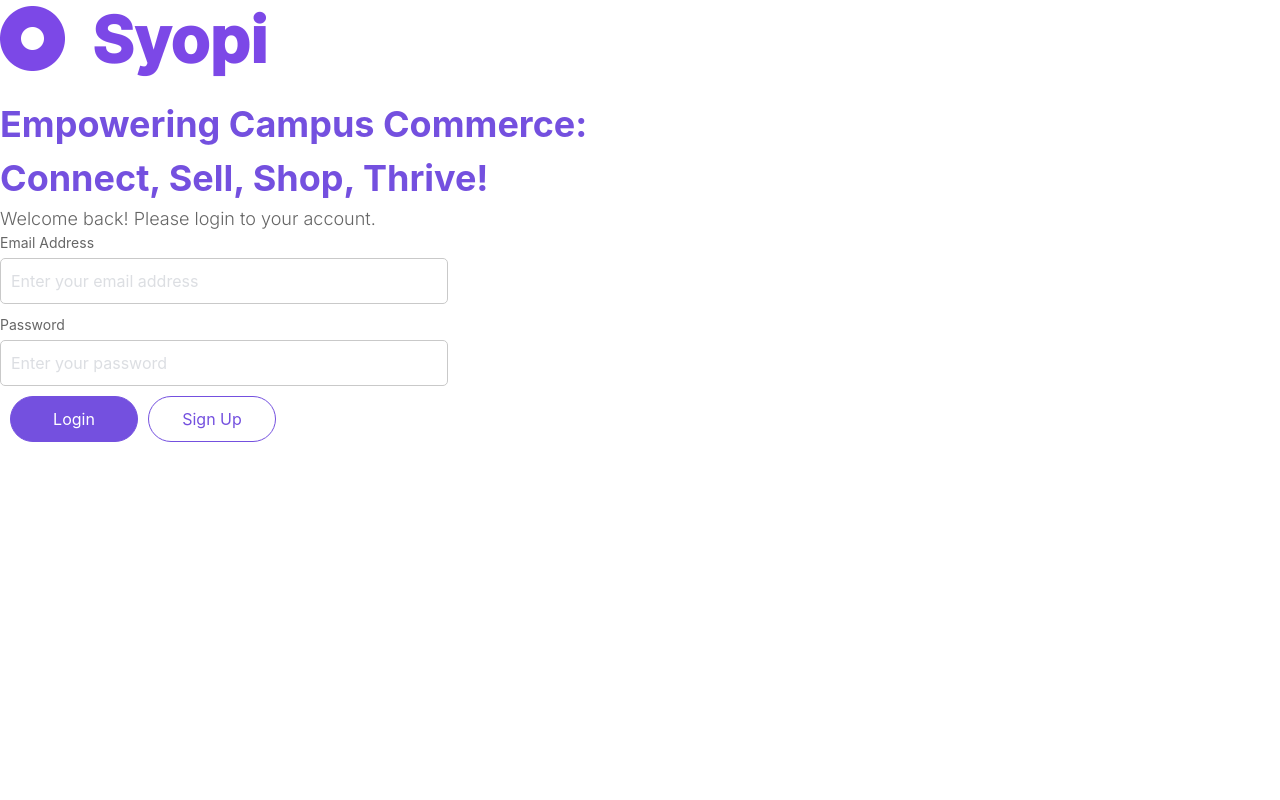
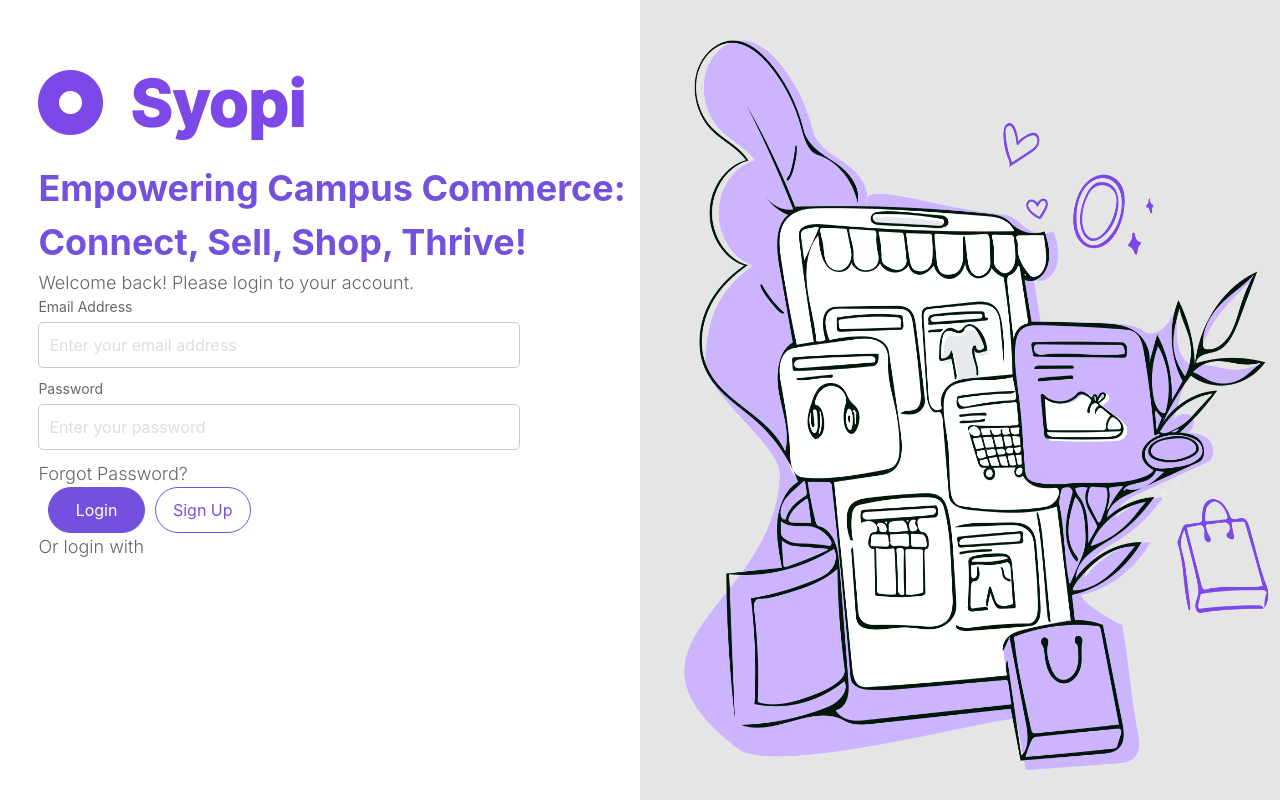
Before and after one commit to AsynchronousNotAvailable/WIF2003-Assignment, a React (Create React App) app in the folder frontend/: page /login in a window 1280 px wide. Built offline with nearby package versions, Linux system fonts and the light colour scheme.

Commit message:
add Graphic, content

```diff
--- a/frontend/src/pages/general/login.jsx
+++ b/frontend/src/pages/general/login.jsx
@@ -5,6 +5,33 @@
 import CustomInput from "./CustomInput";
 import CustomButton from "./CustomButton";
 import styled from "styled-components";
+
+const Container = styled.div`
+    display: flex;
+    justify-content: flex-start;
+    align-items: stretch;
+    padding: 0;
+    margin: 0;
+    overflow: hidden;
+`
+
+const Content = styled.div`
+    flex: 1;
+    display: flex;
+    flex-direction: column;
+    justify-content: flex-start;
+    align-items: flex-start;
+    margin-left: 3%;
+    margin-top: 5%;
+    background-color: white;
+`
+
+const Graphic = styled.img`
+    flex-shrink: 0;
+    width: 50%;
+    height: 100vh;
+    background-color: #E5E5E5;
+`
 
 const StyledLogo = styled.img`
     width: 269px;
@@ -50,22 +77,27 @@
 
     const LoginForm = () => {
         return (
-            <div>
-                <CustomInput title="Email Address" type="text" value={emailAddress} onChange={(e) => setEmailAddress(e.target.value)} placeholder="Enter your email address" size="35%"/>
-                <CustomInput title="Password" type="text" value={password} onChange={(e) => setPassword(e.target.value)} placeholder="Enter your password" size="35%" />
-                <CustomButton text="Login" backgroundColor="#7450DF" borderColor="#7450DF" textColor="white" width="10%" onClick={handleLogin} />
-                <CustomButton text="Sign Up" backgroundColor="white" borderColor="#7450DF" textColor="#7450DF" width="10%" onClick={handleSignUp} />
+            <div style={{ width: "80%"}}>
+                <CustomInput title="Email Address" type="text" value={emailAddress} onChange={(e) => setEmailAddress(e.target.value)} placeholder="Enter your email address" size="100%"/>
+                <CustomInput title="Password" type="text" value={password} onChange={(e) => setPassword(e.target.value)} placeholder="Enter your password" size="100%" />
+                <SmallText style={{ }}>Forgot Password?</SmallText>
+                <CustomButton text="Login" backgroundColor="#7450DF" borderColor="#7450DF" textColor="white" width="20%" onClick={handleLogin} />
+                <CustomButton text="Sign Up" backgroundColor="white" borderColor="#7450DF" textColor="#7450DF" width="20%" onClick={handleSignUp} />
             </div>
         );
     }
 
     return (
-        <div>
-            <StyledLogo src="/SyopiLogo.png" alt="logo" />
-            <TagLine>Empowering Campus Commerce: <br/> Connect, Sell, Shop, Thrive! </TagLine>
-            <SmallText>Welcome back! Please login to your account.</SmallText>
-            <LoginForm />
-        </div>
+        <Container>
+            <Content>
+                <StyledLogo src="/SyopiLogo.png" alt="logo" />
+                <TagLine>Empowering Campus Commerce: <br/> Connect, Sell, Shop, Thrive! </TagLine>
+                <SmallText>Welcome back! Please login to your account.</SmallText>
+                <LoginForm />
+                <SmallText>Or login with</SmallText>
+            </Content>
+            <Graphic src="/SyopiGraphic.png" alt="graphic" />
+        </Container>
     );
 }
 
```
Also changed, not shown: frontend/public/SyopiGraphic.png (added).
